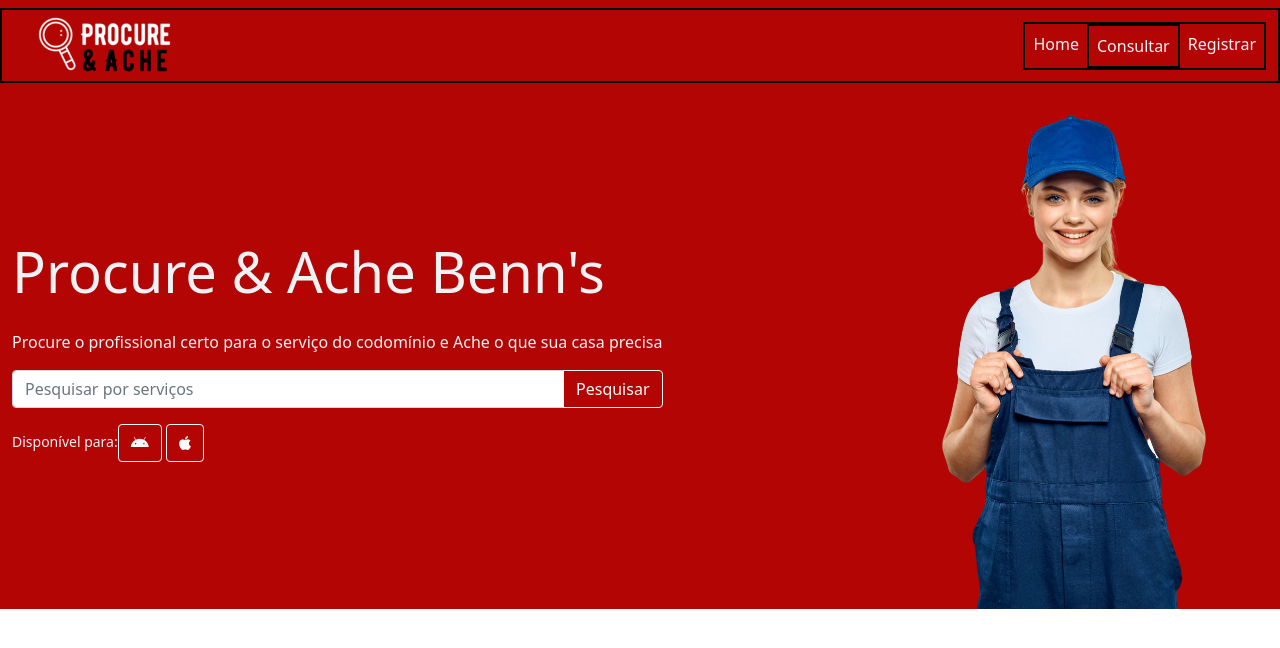
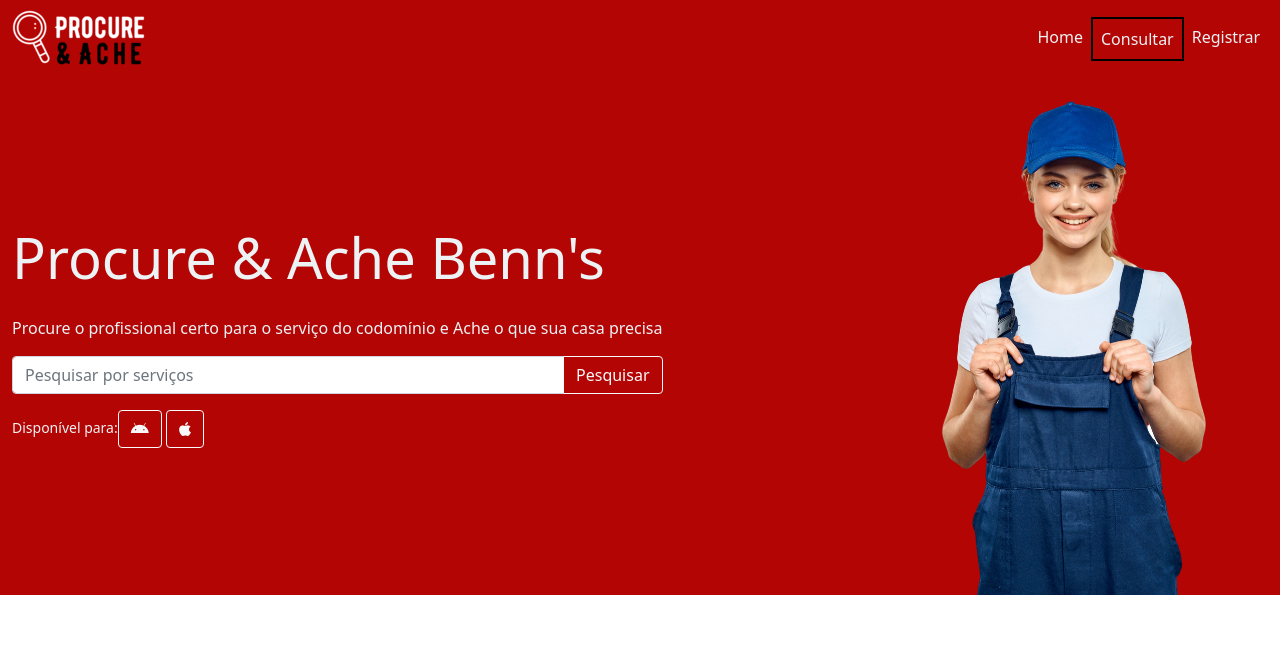
Before and after one commit to bennarthurdev/procureache, a plain HTML site: page index.html in a window 1280 px wide. Drawn offline with nearby package versions, Linux system fonts and the light colour scheme.

Commit message:
Update index.html

```diff
--- a/index.html
+++ b/index.html
@@ -20,7 +20,7 @@
 
 <header> <!--HEADER-->
 	<nav class="navbar navbar-expand-lg navbar-custom">
-		<div class="container-fluid d-flex " style="border: 2px black solid;">
+		<div class="container-fluid d-flex >
 		<a class="navbar-brand ms-4" href="#"><img src="images/logo.png" alt="logo"></a>
 		<!-- HAMBURGUER BUTTON-->
 			<a class="navbar-toggler" type="button" data-bs-toggle="collapse" href="#navbarNav" role="button"  aria-controls="navbarNav" aria-expanded="false" aria-label="Toggle navigation">
@@ -35,7 +35,7 @@
 
 		<div class="collapse navbar-collapse " id="navbarNav">
 
-			<ul class="navbar-nav ms-auto" style="border: 2px black solid;">
+			<ul class="navbar-nav ms-auto" >
 				<li class="nav-item">
 					<a class="nav-link costum-text-color-white" href="index.html" >Home</a>
 				</li>
```
